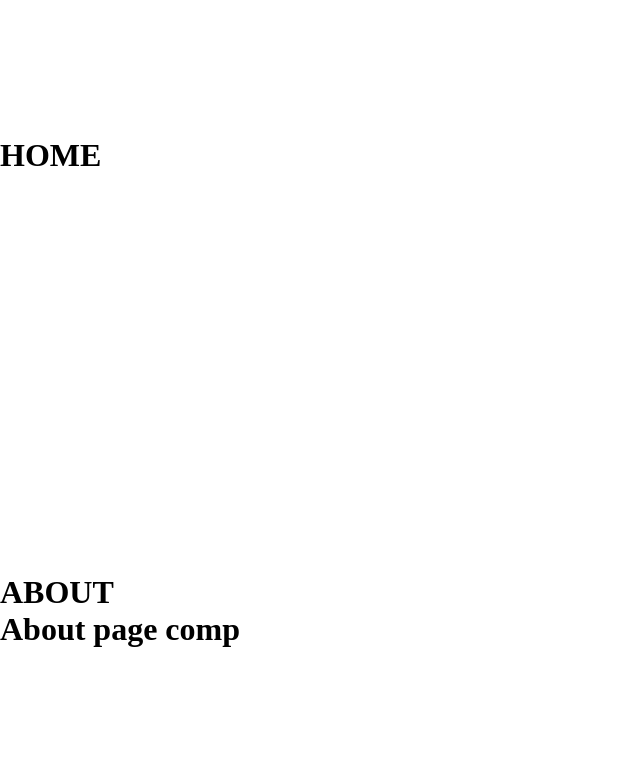
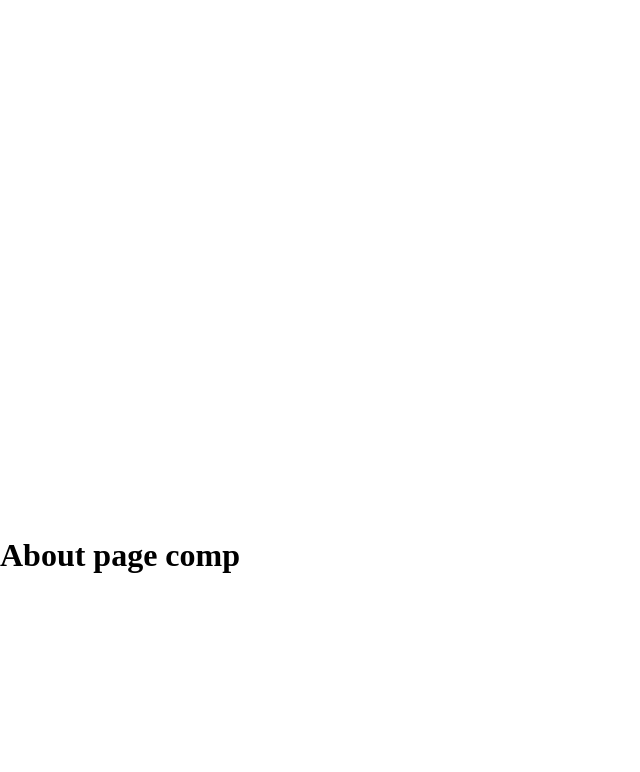
Before and after one commit to Holm-Slice/StaySharp, a React (Vite) app: page / in a window 1280 px wide. Shown: the part 1020-1792 px from the top of the page, without its empty margins (0-640 px from the left). Built offline with nearby package versions, Linux system fonts and the light colour scheme; a web font is replaced by a local one.

Commit message:
commented out h1 const section in app.jsx

```diff
--- a/src/App.jsx
+++ b/src/App.jsx
@@ -45,7 +45,7 @@ function App() {
 // you can pass the children prop and call it (line 32 as of now {children}), this will now populate any component or code element that is a child of the section tag, but to execute this correctly we need to wrap the child element completely in a section tag ie <section> <child component or whatever/> </section>
 const Section = ({ id, title, children, className }) => (
   <div id={id} className={className}>
-    <h1>{title}</h1>
+    {/* <h1>{title}</h1> */}
     {children}
   </div>
 );
```
